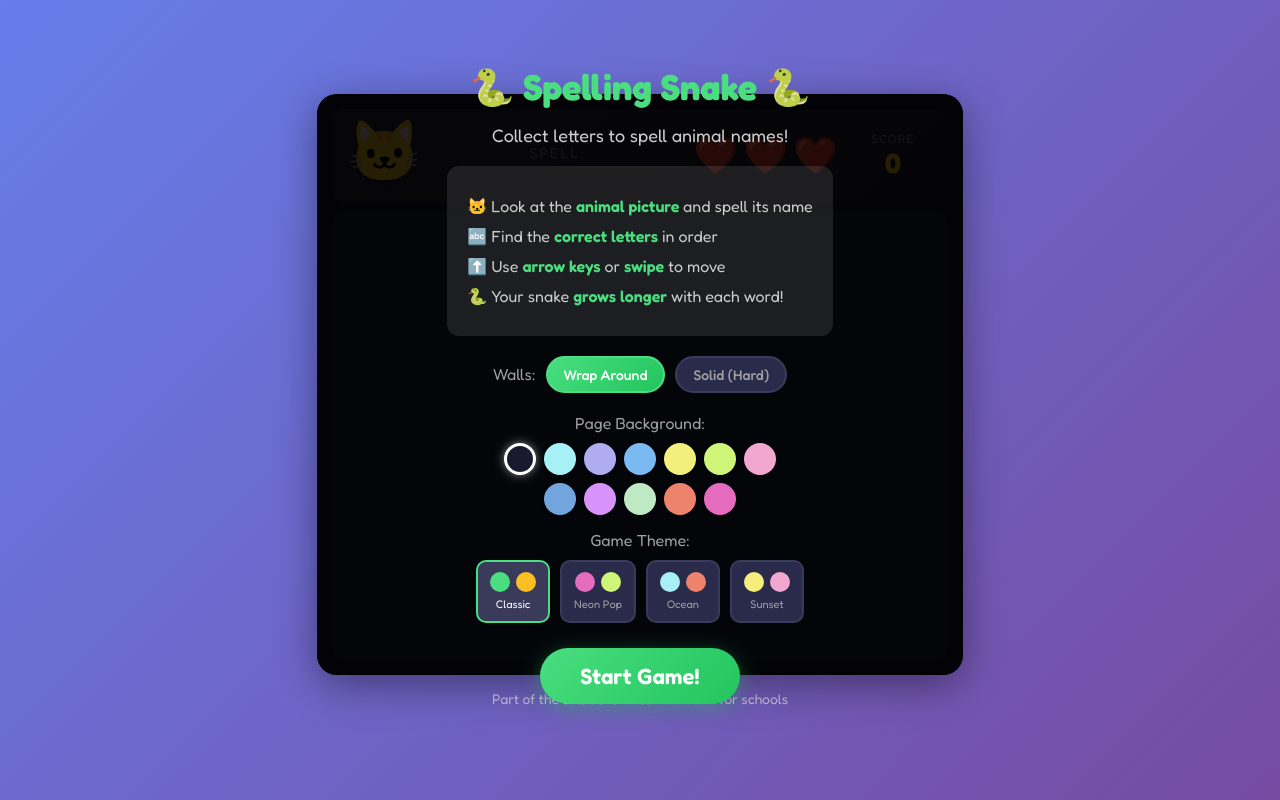
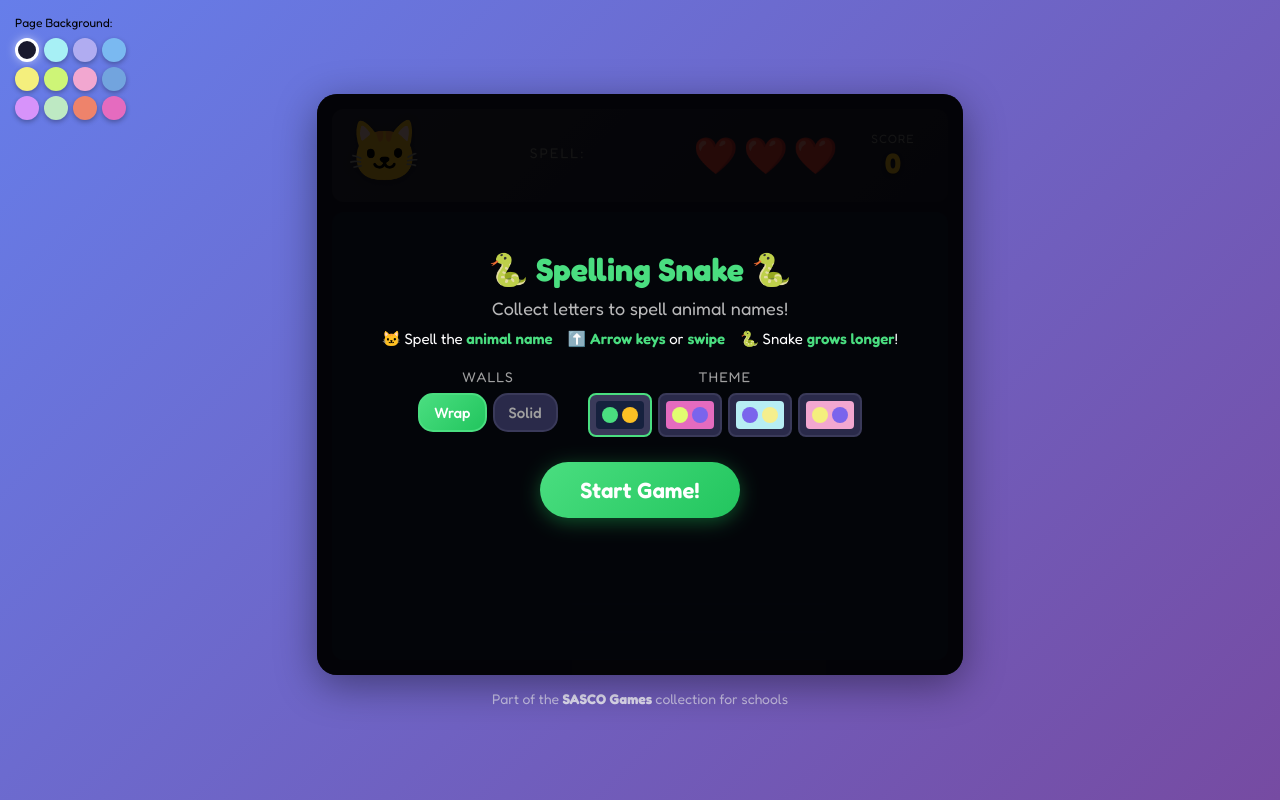
Before and after one commit to dannyboy166/spelling-snake-game, a plain HTML site: page index.html in a window 1280 px wide. Drawn offline with nearby package versions, Linux system fonts and the light colour scheme.

Commit message:
Redesign main menu layout and add color themes
- Restructure menu: compact instructions, settings grid (Walls + Theme side by side)
- Move Page Background selector to top-left of screen (only visible on main menu)
- Add 4 game themes: Classic, Neon Pop, Ocean, Sunset with custom colors
- Increase font sizes throughout menu for better readability
- Theme previews show background, snake, and letter colors

🤖 Generated with [Claude Code](https://claude.com/claude-code)

Co-Authored-By: Claude <noreply@anthropic.com>

```diff
--- a/css/style.css
+++ b/css/style.css
@@ -284,20 +284,20 @@ body {
 }
 
 .overlay-content h1 {
-    font-size: 36px;
-    margin-bottom: 15px;
+    font-size: 32px;
+    margin-bottom: 8px;
     color: #4ade80;
 }
 
 .overlay-content h2 {
-    font-size: 32px;
-    margin-bottom: 15px;
+    font-size: 30px;
+    margin-bottom: 10px;
     color: #4ade80;
 }
 
 .overlay-content p {
     font-size: 18px;
-    margin-bottom: 10px;
+    margin-bottom: 8px;
     color: #ccc;
 }
 
@@ -309,9 +309,22 @@ body {
     text-align: left;
 }
 
-.instructions p {
-    margin: 10px 0;
-    font-size: 16px;
+.subtitle {
+    margin-bottom: 10px;
+    opacity: 0.9;
+}
+
+.instructions-compact {
+    display: flex;
+    justify-content: center;
+    gap: 15px;
+    flex-wrap: wrap;
+    margin: 10px 0 20px 0;
+    font-size: 15px;
+}
+
+.instructions-compact span {
+    white-space: nowrap;
 }
 
 .highlight {
@@ -319,28 +332,41 @@ body {
     font-weight: 600;
 }
 
-/* Wall mode toggle */
-.wall-mode-toggle {
+/* Settings grid */
+.settings-grid {
     display: flex;
-    align-items: center;
     justify-content: center;
-    gap: 10px;
-    margin: 20px 0;
+    gap: 30px;
+    margin: 15px 0;
 }
 
-.toggle-label {
-    font-size: 16px;
+.setting-group {
+    display: flex;
+    flex-direction: column;
+    align-items: center;
+    gap: 8px;
+}
+
+.setting-label {
+    font-size: 14px;
     color: #a0a0a0;
+    text-transform: uppercase;
+    letter-spacing: 1px;
+}
+
+.setting-options {
+    display: flex;
+    gap: 6px;
 }
 
 .toggle-btn {
     background: #2a2a4a;
     color: #a0a0a0;
     border: 2px solid #3a3a5a;
-    padding: 8px 16px;
-    font-size: 14px;
+    padding: 8px 14px;
+    font-size: 15px;
     font-weight: 500;
-    border-radius: 20px;
+    border-radius: 15px;
     cursor: pointer;
     font-family: 'Fredoka', sans-serif;
     transition: all 0.2s ease;
@@ -357,21 +383,40 @@ body {
     border-color: #4ade80;
 }
 
-/* Color selector */
-.color-selector {
+/* Color selector in top left corner of page */
+.color-selector-corner {
+    position: fixed;
+    top: 15px;
+    left: 15px;
+    display: none;
+    flex-direction: column;
+    align-items: flex-start;
+    gap: 8px;
+    z-index: 200;
+}
+
+.color-selector-corner.visible {
     display: flex;
-    flex-direction: column;
-    align-items: center;
-    gap: 10px;
-    margin: 15px 0;
+}
+
+.color-selector-corner .toggle-label {
+    font-size: 12px;
+}
+
+.color-selector-corner .color-swatches {
+    grid-template-columns: repeat(4, 1fr);
+    gap: 5px;
+}
+
+.color-selector-corner .color-swatch {
+    width: 24px;
+    height: 24px;
 }
 
 .color-swatches {
-    display: flex;
-    flex-wrap: wrap;
-    justify-content: center;
+    display: grid;
+    grid-template-columns: repeat(6, 1fr);
     gap: 8px;
-    max-width: 280px;
 }
 
 .color-swatch {
@@ -393,31 +438,17 @@ body {
     box-shadow: 0 0 10px rgba(255, 255, 255, 0.5);
 }
 
-/* Theme selector */
-.theme-selector {
-    display: flex;
-    flex-direction: column;
-    align-items: center;
-    gap: 10px;
-    margin: 15px 0;
-}
-
+/* Theme buttons */
 .theme-buttons {
     display: flex;
-    flex-wrap: wrap;
-    justify-content: center;
-    gap: 10px;
+    gap: 6px;
 }
 
 .theme-btn {
-    display: flex;
-    flex-direction: column;
-    align-items: center;
-    gap: 5px;
     background: #2a2a4a;
     border: 2px solid #3a3a5a;
-    border-radius: 10px;
-    padding: 10px 12px;
+    border-radius: 8px;
+    padding: 6px;
     cursor: pointer;
     transition: all 0.2s ease;
 }
@@ -433,29 +464,16 @@ body {
 
 .theme-preview {
     display: flex;
-    gap: 6px;
+    gap: 4px;
+    padding: 6px;
+    border-radius: 4px;
 }
 
-.preview-snake {
-    width: 20px;
-    height: 20px;
+.preview-snake,
+.preview-letter {
+    width: 16px;
+    height: 16px;
     border-radius: 50%;
-}
-
-.preview-letter {
-    width: 20px;
-    height: 20px;
-    border-radius: 50%;
-}
-
-.theme-name {
-    font-size: 11px;
-    color: #a0a0a0;
-    font-family: 'Fredoka', sans-serif;
-}
-
-.theme-btn.active .theme-name {
-    color: #ffffff;
 }
 
 /* Game over buttons */
--- a/index.html
+++ b/index.html
@@ -11,6 +11,25 @@
     <script src="https://cdn.jsdelivr.net/npm/canvas-confetti@1.6.0/dist/confetti.browser.min.js"></script>
 </head>
 <body>
+    <!-- Page background color selector (top left of screen) -->
+    <div class="color-selector-corner" id="page-bg-selector">
+        <span class="toggle-label">Page Background:</span>
+        <div class="color-swatches" id="color-swatches">
+            <button class="color-swatch active" data-color="#1a1a2e" style="background: #1a1a2e;" title="Default Purple"></button>
+            <button class="color-swatch" data-color="#a7f0f5" style="background: #a7f0f5;" title="Cyan"></button>
+            <button class="color-swatch" data-color="#b0acf1" style="background: #b0acf1;" title="Soft Purple"></button>
+            <button class="color-swatch" data-color="#7ab9f1" style="background: #7ab9f1;" title="Sky Blue"></button>
+            <button class="color-swatch" data-color="#f4ef7d" style="background: #f4ef7d;" title="Yellow"></button>
+            <button class="color-swatch" data-color="#cef577" style="background: #cef577;" title="Lime Green"></button>
+            <button class="color-swatch" data-color="#f2a7d0" style="background: #f2a7d0;" title="Light Pink"></button>
+            <button class="color-swatch" data-color="#72a4de" style="background: #72a4de;" title="Medium Blue"></button>
+            <button class="color-swatch" data-color="#d793fa" style="background: #d793fa;" title="Light Purple"></button>
+            <button class="color-swatch" data-color="#bee9c3" style="background: #bee9c3;" title="Mint Green"></button>
+            <button class="color-swatch" data-color="#ee836b" style="background: #ee836b;" title="Coral"></button>
+            <button class="color-swatch" data-color="#e56bbf" style="background: #e56bbf;" title="Bright Pink"></button>
+        </div>
+    </div>
+
     <div class="game-container">
         <!-- Header with animal and word progress -->
         <div class="game-header">
@@ -51,68 +70,53 @@
         <div class="overlay" id="start-screen">
             <div class="overlay-content">
                 <h1>🐍 Spelling Snake 🐍</h1>
-                <p>Collect letters to spell animal names!</p>
-                <div class="instructions">
-                    <p>🐱 Look at the <span class="highlight">animal picture</span> and spell its name</p>
-                    <p>🔤 Find the <span class="highlight">correct letters</span> in order</p>
-                    <p>⬆️ Use <span class="highlight">arrow keys</span> or <span class="highlight">swipe</span> to move</p>
-                    <p>🐍 Your snake <span class="highlight">grows longer</span> with each word!</p>
+                <p class="subtitle">Collect letters to spell animal names!</p>
+
+                <div class="instructions-compact">
+                    <span>🐱 Spell the <span class="highlight">animal name</span></span>
+                    <span>⬆️ <span class="highlight">Arrow keys</span> or <span class="highlight">swipe</span></span>
+                    <span>🐍 Snake <span class="highlight">grows longer</span>!</span>
                 </div>
-                <div class="wall-mode-toggle">
-                    <span class="toggle-label">Walls:</span>
-                    <button class="toggle-btn active" id="walls-wrap">Wrap Around</button>
-                    <button class="toggle-btn" id="walls-solid">Solid (Hard)</button>
-                </div>
-                <div class="color-selector">
-                    <span class="toggle-label">Page Background:</span>
-                    <div class="color-swatches" id="color-swatches">
-                        <button class="color-swatch active" data-color="#1a1a2e" style="background: #1a1a2e;" title="Default Purple"></button>
-                        <button class="color-swatch" data-color="#a7f0f5" style="background: #a7f0f5;" title="Cyan"></button>
-                        <button class="color-swatch" data-color="#b0acf1" style="background: #b0acf1;" title="Soft Purple"></button>
-                        <button class="color-swatch" data-color="#7ab9f1" style="background: #7ab9f1;" title="Sky Blue"></button>
-                        <button class="color-swatch" data-color="#f4ef7d" style="background: #f4ef7d;" title="Yellow"></button>
-                        <button class="color-swatch" data-color="#cef577" style="background: #cef577;" title="Lime Green"></button>
-                        <button class="color-swatch" data-color="#f2a7d0" style="background: #f2a7d0;" title="Light Pink"></button>
-                        <button class="color-swatch" data-color="#72a4de" style="background: #72a4de;" title="Medium Blue"></button>
-                        <button class="color-swatch" data-color="#d793fa" style="background: #d793fa;" title="Light Purple"></button>
-                        <button class="color-swatch" data-color="#bee9c3" style="background: #bee9c3;" title="Mint Green"></button>
-                        <button class="color-swatch" data-color="#ee836b" style="background: #ee836b;" title="Coral"></button>
-                        <button class="color-swatch" data-color="#e56bbf" style="background: #e56bbf;" title="Bright Pink"></button>
+
+                <div class="settings-grid">
+                    <div class="setting-group">
+                        <span class="setting-label">Walls</span>
+                        <div class="setting-options">
+                            <button class="toggle-btn active" id="walls-wrap">Wrap</button>
+                            <button class="toggle-btn" id="walls-solid">Solid</button>
                         </div>
                     </div>
-                <div class="theme-selector">
-                    <span class="toggle-label">Game Theme:</span>
+                    <div class="setting-group">
+                        <span class="setting-label">Theme</span>
                         <div class="theme-buttons" id="theme-buttons">
-                        <button class="theme-btn active" data-theme="default">
-                            <span class="theme-preview">
+                            <button class="theme-btn active" data-theme="default" title="Classic">
+                                <span class="theme-preview" style="background: #16213e;">
                                     <span class="preview-snake" style="background: #4ade80;"></span>
                                     <span class="preview-letter" style="background: #fbbf24;"></span>
                                 </span>
-                            <span class="theme-name">Classic</span>
                             </button>
-                        <button class="theme-btn" data-theme="neon">
-                            <span class="theme-preview">
-                                <span class="preview-snake" style="background: #e56bbf;"></span>
-                                <span class="preview-letter" style="background: #cef577;"></span>
+                            <button class="theme-btn" data-theme="neon" title="Neon Pop">
+                                <span class="theme-preview" style="background: #e56bbf;">
+                                    <span class="preview-snake" style="background: #e1fd70;"></span>
+                                    <span class="preview-letter" style="background: #7a64ec;"></span>
                                 </span>
-                            <span class="theme-name">Neon Pop</span>
                             </button>
-                        <button class="theme-btn" data-theme="ocean">
-                            <span class="theme-preview">
-                                <span class="preview-snake" style="background: #a7f0f5;"></span>
-                                <span class="preview-letter" style="background: #ee836b;"></span>
+                            <button class="theme-btn" data-theme="ocean" title="Ocean">
+                                <span class="theme-preview" style="background: #b7eef4;">
+                                    <span class="preview-snake" style="background: #7a64ec;"></span>
+                                    <span class="preview-letter" style="background: #f5ef8d;"></span>
                                 </span>
-                            <span class="theme-name">Ocean</span>
                             </button>
-                        <button class="theme-btn" data-theme="sunset">
-                            <span class="theme-preview">
+                            <button class="theme-btn" data-theme="sunset" title="Sunset">
+                                <span class="theme-preview" style="background: #f2a7d0;">
                                     <span class="preview-snake" style="background: #f4ef7d;"></span>
-                                <span class="preview-letter" style="background: #f2a7d0;"></span>
+                                    <span class="preview-letter" style="background: #7a64ec;"></span>
                                 </span>
-                            <span class="theme-name">Sunset</span>
                             </button>
                         </div>
                     </div>
+                </div>
+
                 <button class="start-btn" id="start-btn">Start Game!</button>
             </div>
         </div>
--- a/js/game.js
+++ b/js/game.js
@@ -51,36 +51,36 @@ const CONFIG = {
         },
         neon: {
             name: 'Neon Pop',
-            background: '#b0acf1',
-            gridLines: '#9d99e0',
-            snakeHead: '#e56bbf',
-            snakeBody: '#d44fa8',
-            snakeOutline: '#a33d82',
-            letterBg: '#cef577',
-            letterGlow: '#e0ff99',
-            letterText: '#1a1a2e'
+            background: '#e56bbf',
+            gridLines: '#d45aae',
+            snakeHead: '#e1fd70',
+            snakeBody: '#d4f060',
+            snakeOutline: '#a8c44a',
+            letterBg: '#7a64ec',
+            letterGlow: '#9580ff',
+            letterText: '#ffffff'
         },
         ocean: {
             name: 'Ocean',
-            background: '#72a4de',
-            gridLines: '#5a8fcf',
-            snakeHead: '#a7f0f5',
-            snakeBody: '#7ee0e8',
-            snakeOutline: '#4ab8c2',
-            letterBg: '#ee836b',
-            letterGlow: '#ff9a85',
+            background: '#b7eef4',
+            gridLines: '#a0e0e8',
+            snakeHead: '#7a64ec',
+            snakeBody: '#6b55dd',
+            snakeOutline: '#5040b0',
+            letterBg: '#f5ef8d',
+            letterGlow: '#fffaaa',
             letterText: '#1a1a2e'
         },
         sunset: {
             name: 'Sunset',
-            background: '#d793fa',
-            gridLines: '#c77eeb',
+            background: '#f2a7d0',
+            gridLines: '#e896c0',
             snakeHead: '#f4ef7d',
             snakeBody: '#e8e36a',
             snakeOutline: '#c9c44d',
-            letterBg: '#f2a7d0',
-            letterGlow: '#ffbde0',
-            letterText: '#1a1a2e'
+            letterBg: '#7a64ec',
+            letterGlow: '#9580ff',
+            letterText: '#ffffff'
         }
     },
 
@@ -159,6 +159,9 @@ function init() {
 
     // Set up event listeners
     setupEventListeners();
+
+    // Show page background selector on start screen
+    document.getElementById('page-bg-selector').classList.add('visible');
 
     // Initial render
     render();
@@ -281,8 +284,9 @@ function startGame() {
     updateScoreDisplay();
     updateStrikesDisplay();
 
-    // Hide start screen
+    // Hide start screen and page background selector
     document.getElementById('start-screen').classList.add('hidden');
+    document.getElementById('page-bg-selector').classList.remove('visible');
 
     // Start first level (with snake reset)
     startLevel(true);
@@ -326,6 +330,7 @@ function restartGame() {
 function goToMainMenu() {
     document.getElementById('game-over').classList.add('hidden');
     document.getElementById('start-screen').classList.remove('hidden');
+    document.getElementById('page-bg-selector').classList.add('visible');
     game.letters = [];
     render();
 }
```
Also changed, not shown: 1 other file. Lines whose indentation alone changed are shown as unchanged.
